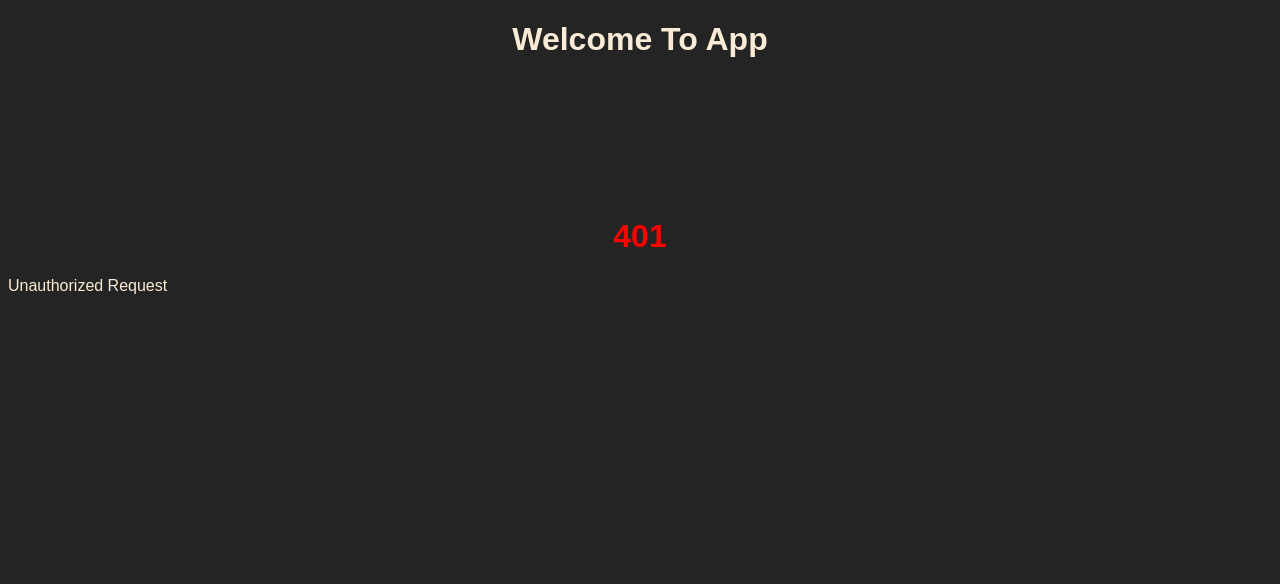
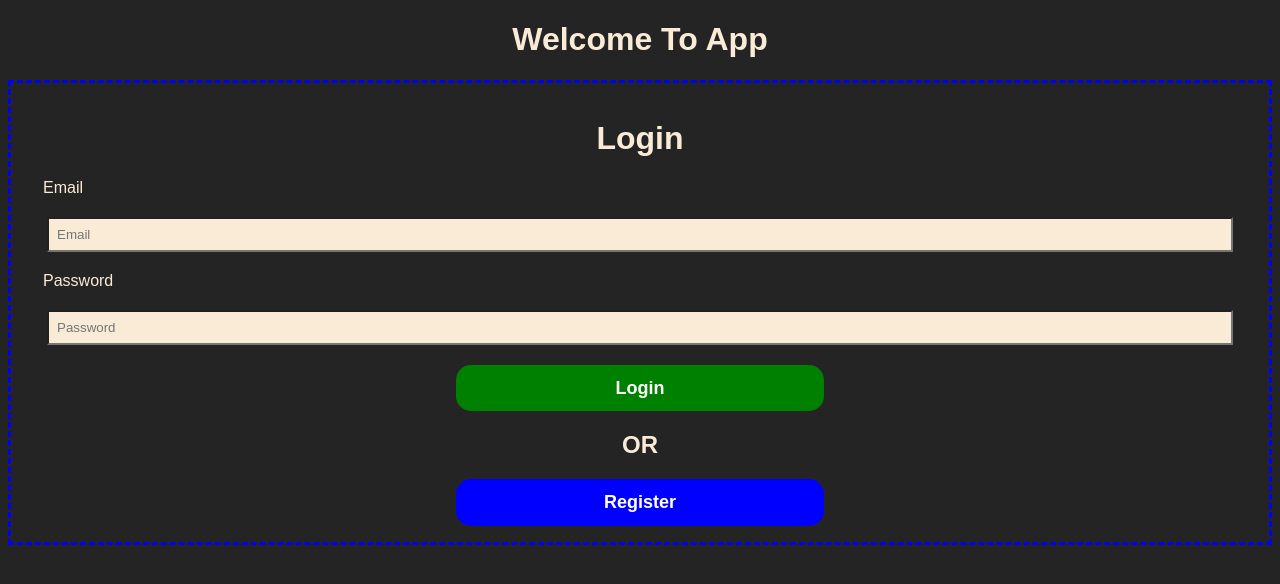
Before and after one commit to C4-OmarHamdann/MERAKI_Academy_Project_4, a React (Create React App) app in the folder frontend/: page /home in a window 1280 px wide. Shown: the top 584 px of the page. Built offline with nearby package versions, Linux system fonts and the light colour scheme.

Commit message:
uploads img posts

```diff
--- a/frontend/src/App.js
+++ b/frontend/src/App.js
@@ -4,6 +4,7 @@ import Login from "./components/Login";
 import Home from "./components/Home";
 import React, { useState } from "react";
 import { Routes, Route } from "react-router-dom";
+
 const App = () => {
   const token = localStorage.getItem("userToken");
   const [isLoggedIn, setisLoggedIn] = useState(false);
@@ -12,6 +13,7 @@ const App = () => {
       <h1>Welcome To App</h1>
 
       <Routes>
+        {" "}
         <Route path="/" element={<Register />} />
         <Route path="/register" element={<Register />} />
         <Route
@@ -19,19 +21,12 @@ const App = () => {
           element={<Login loggedin={setisLoggedIn} />}
           setisLoggedIn={setisLoggedIn}
         />
-
         <Route
           path="/home"
           element={
-            token ? (
-              <Home token={token} />
-            ) : (
-              <div>
-                <h1 className="not-found">401</h1>
-                <p>Unauthorized Request</p>
-              </div>
-            )
+            token ? <Home token={token} /> : <Login loggedin={setisLoggedIn} />
           }
+          setisLoggedIn={setisLoggedIn}
         />
         <Route
           path="*"
--- a/frontend/src/components/Home.js
+++ b/frontend/src/components/Home.js
@@ -1,5 +1,4 @@
 import axios from "axios";
-
 import React, { useState, useEffect } from "react";
 
 const Home = ({ token }) => {
@@ -35,9 +34,15 @@ const Home = ({ token }) => {
         <div className="poste-card" key={i}>
           <h2>{el.name || el.userName}</h2>
           <h5>{"@" + el.userName}</h5>
-          <h4>{el.poste}</h4>
+          <h4>{el?.poste}</h4>
+          <img
+            width={500}
+            height={300}
+            src={`http://localhost:5000/uploads/${el?.fileName}`}
+            alt="media"
+          />
 
-          {userName == el.userName ? (
+          {userName === el.userName ? (
             <>
               <button className="update-button" id={el._id}>
                 Update
@@ -56,7 +61,7 @@ const Home = ({ token }) => {
   ///////////jsx code
   return (
     <div className="blue">
-      {postesMap.length ? <>{postesMap}</> : <h2>NO Postes</h2>}
+      {postesMap?.length ? <>{postesMap}</> : <h2>NO Postes</h2>}
     </div>
   );
 };
```
